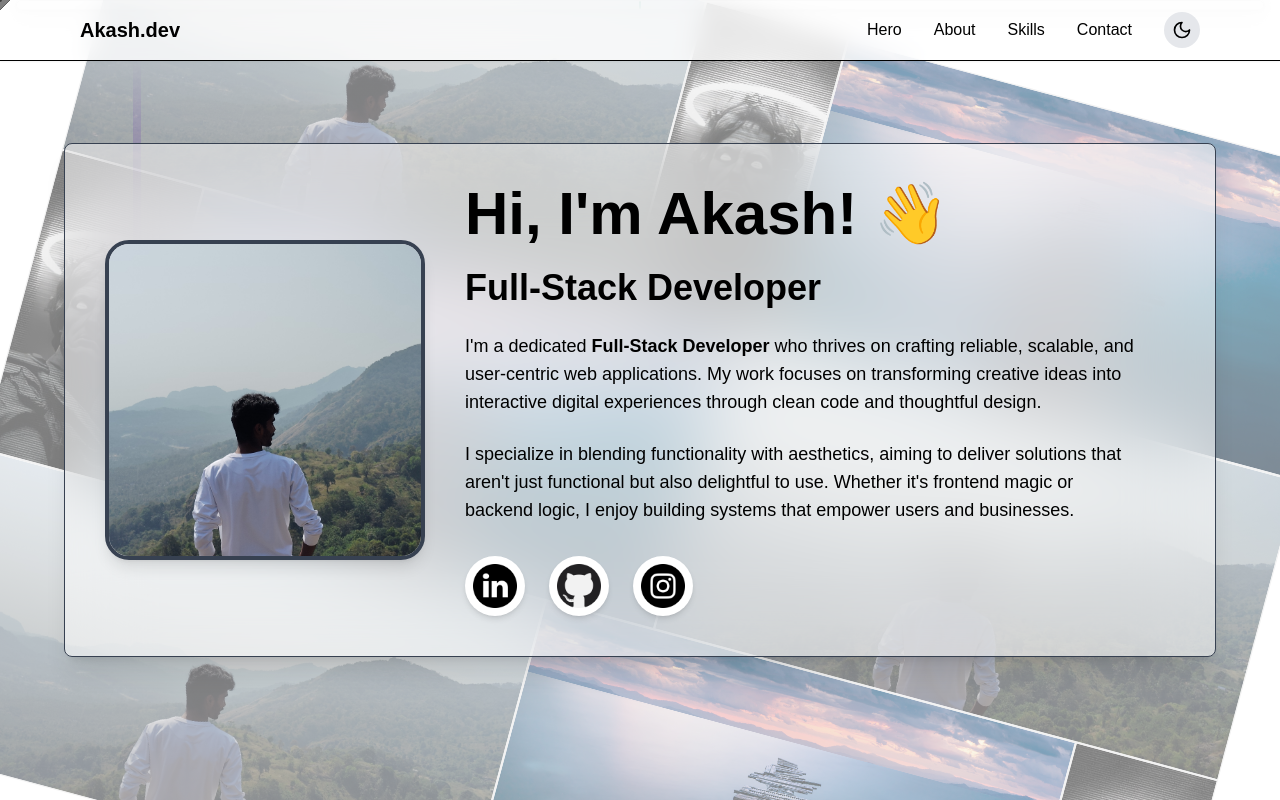
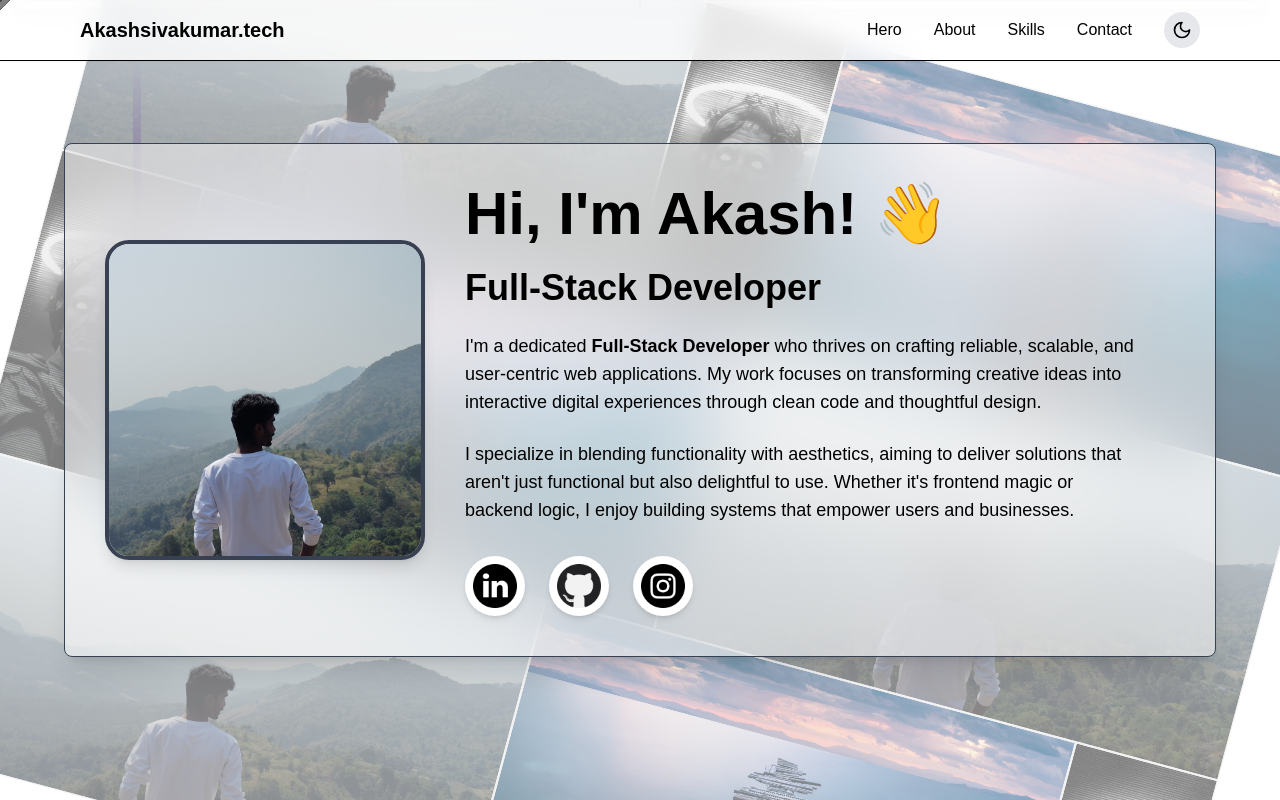
Before and after one commit to Akash-Developer-hub/Akash_Portfolio, a Next.js app: page / in a window 1280 px wide. Shown: the top 800 px of the page. Built offline with nearby package versions, Linux system fonts and the light colour scheme.

Commit message:
fix: update site name in navigation from Akash.dev to Akashsivakumar.tech

```diff
--- a/src/app/page.tsx
+++ b/src/app/page.tsx
@@ -213,7 +213,7 @@ const HomePage = () => {
         </div>
         <nav className="fixed top-0 left-0 w-full z-50 bg-white/80 dark:bg-black/80 backdrop-blur-md border-b border-black dark:border-white shadow-sm">
           <div className="max-w-6xl mx-auto px-4 py-3 flex justify-between items-center">
-            <div className="text-xl font-bold text-black dark:text-white">Akash.dev</div>
+            <div className="text-xl font-bold text-black dark:text-white">Akashsivakumar.tech</div>
             <ul className="hidden md:flex space-x-8 items-center">
               {["hero", "about", "skills", "contact"].map((id) => (
                 <li key={id}>
```
